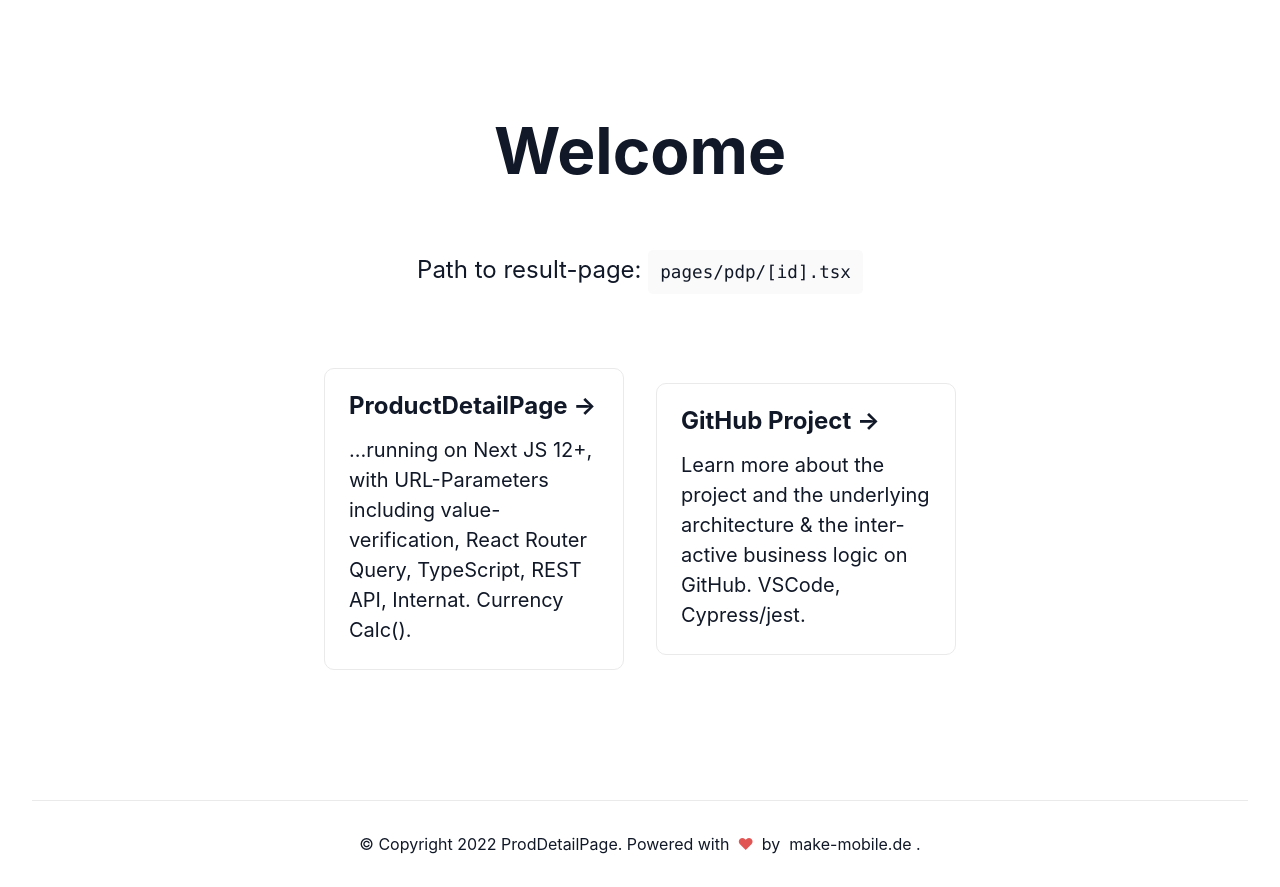
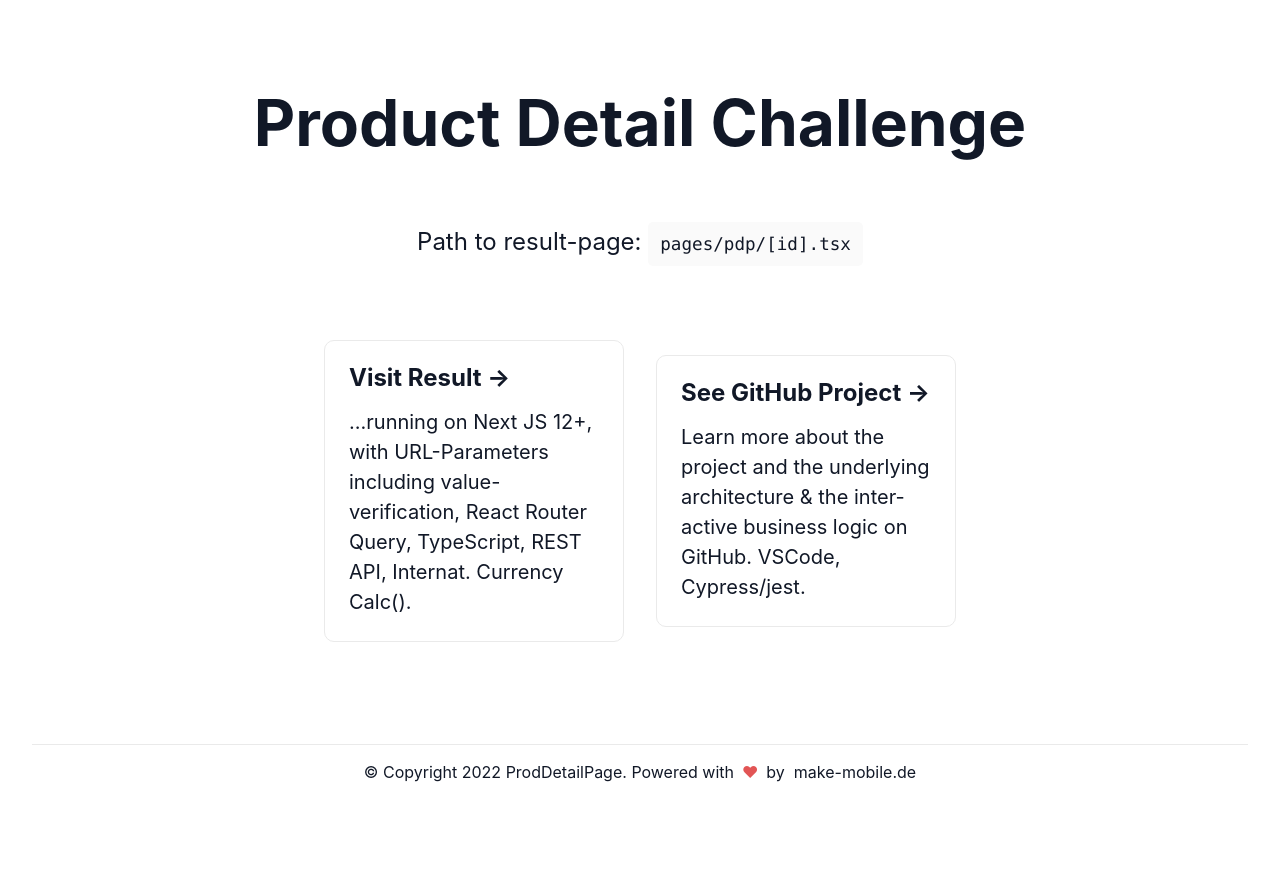
Before and after one commit to stefanibus/ProductDetailPage, a Next.js app: page / in a window 1280 px wide. After the commit the page ends 800 px from the top, so only its background shows below. Built offline with nearby package versions, Linux system fonts and the light colour scheme.

Commit message:
slightly adjusted home and readme

```diff
--- a/pages/index.tsx
+++ b/pages/index.tsx
@@ -13,36 +13,29 @@ const Home: NextPage = () => {
       </Head>
 
       <main className={styles.main}>
-        <h1 className={styles.title}>
-          Welcome
-          {/* to <a href="https://nextjs.org">Next.js!</a> */}
-        </h1>
+        <h1 className={styles.title}>Product Detail Challenge</h1>
 
         <p className={styles.description}>
           Path to result-page:{' '}
           <code className={styles.code}>pages/pdp/[id].tsx</code>
         </p>
-        {/* <p className={styles.title}>
-          <a href="pdp/MGG73GG">ProductDetailPage (PDP)</a>
-        </p> */}
 
         <div className={styles.grid}>
           <a href="pdp/MGG73GG" className={styles.card}>
-            <h2>ProductDetailPage &rarr;</h2>
+            <h2>Visit Result &rarr;</h2>
             <p>
               ...running on Next JS 12+, with URL-Parameters including
               value-verification, React Router Query, TypeScript, REST API,
               Internat. Currency Calc().
             </p>
           </a>
-
           <a
             href="https://github.com/stefanibus"
             target="_blank"
             rel="noopener noreferrer"
             className={styles.card}
           >
-            <h2>GitHub Project &rarr;</h2>
+            <h2>See GitHub Project &rarr;</h2>
             <p>
               Learn more about the project and the underlying architecture & the
               inter-active business logic on GitHub. VSCode, Cypress/jest.
@@ -52,14 +45,15 @@ const Home: NextPage = () => {
       </main>
 
       <footer className={styles.footer}>
+        <p>© Copyright 2022 ProdDetailPage.&nbsp;</p>
         <a
           target="_blank"
           href="https://make-mobile.de"
           rel="noopener noreferrer"
         >
-          © Copyright 2022 ProdDetailPage. Powered with
+          Powered with
           <span className={styles.love}> ♥ </span>
-          by&nbsp; make-mobile.de .
+          by&nbsp; make-mobile.de
         </a>
       </footer>
     </div>
--- a/styles/Home.module.css
+++ b/styles/Home.module.css
@@ -3,8 +3,8 @@
 }
 
 .main {
-  min-height: 100vh;
-  padding: 4rem 0;
+  min-height: 93vh;
+  padding: 0;
   flex: 1;
   display: flex;
   flex-direction: column;
@@ -15,10 +15,19 @@
 .footer {
   display: flex;
   flex: 1;
-  padding: 2rem 0;
+  padding: 0;
+  height: 7vh;
   border-top: 1px solid #eaeaea;
   justify-content: center;
   align-items: center;
+}
+
+@media only screen and (max-width: 600px) {
+  .footer {
+    height: 10vh;
+    justify-content: space-evenly;
+    flex-direction: column-reverse;
+  }
 }
 
 .footer a {
```
Also changed, not shown: 1 other file (tests, documents, lock files or other folders).
